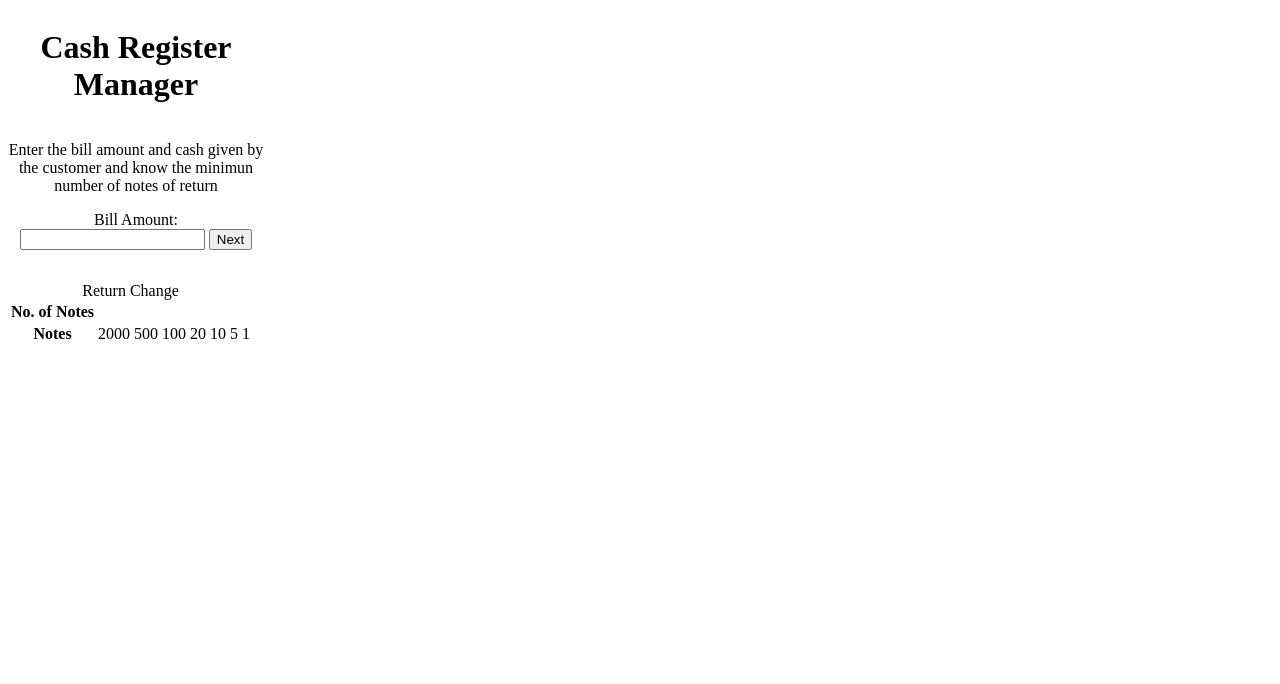
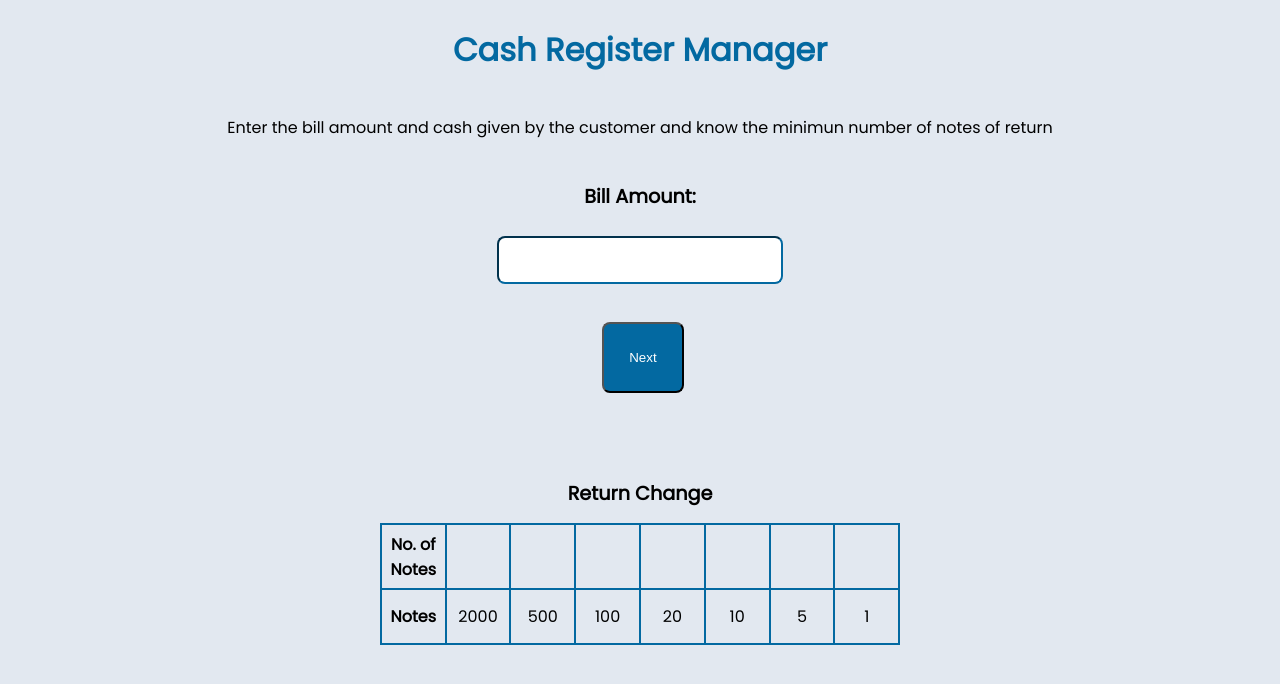
Before and after one commit to Sanika03/cash-register-manager, a plain HTML site: page index.html in a window 1280 px wide. Drawn offline with Linux system fonts and the light colour scheme.

Commit message:
added styling

```diff
--- a/styles.css
+++ b/styles.css
@@ -1,8 +1,72 @@
+@import url('https://fonts.googleapis.com/css2?family=Poppins&display=swap');
+
+:root{
+    --primary-color : #0369a1;
+    --secondary-color :  black;
+    --text-color : white;
+    font-family: 'Poppins', sans-serif;
+}
+
+body{
+    margin: 0;
+    background-color: #e2e8f0;
+    box-sizing: border-box;
+}
+
 .container{
     display: flex;
     flex-direction: column;
-    width: 20vw;
+    max-width: 100%;
     text-align: center;
+    margin: auto;
+    color: var(--text-color);
+}
+
+h1 {
+    display: block;
+    margin: 2% 0;
+    color: var(--primary-color);
+}
+
+p {
+    display: block;
+    color: var(--secondary-color);
+    font-size: medium;
+}
+
+label {
+    color: var(--secondary-color);
+    display: block;
+    margin: 2%;
+    font-size: larger;
+    font-weight: 600;
+}
+
+input{
+    border-color: var(--primary-color);
+    border-radius: 0.5rem;
+    padding: 1%;
+    width: 20%;
+    font-size: medium;
+}
+
+#next-button{
+    background-color: var(--primary-color);
+    color: var(--text-color);
+    display: block;
+    border-radius: 0.5rem;
+    padding: 2%;
+    margin: 3% 47%;
+}
+
+#check-button{
+    background-color: var(--primary-color);
+    color: var(--text-color);
+    display: block;
+    border-radius: 0.5rem;
+    padding: 1%;
+    margin: 3% 47%;
+
 }
 
 #div-cash-given{
@@ -12,3 +76,61 @@
 #returnedChange{
     display: none;
 }
+
+caption{
+    color: var(--secondary-color);
+    font-size: larger;
+    font-weight: 600;
+    margin : 3% 10%;
+    display: table-caption;
+    text-align: center;
+}
+
+table {
+    width : 25%;
+    text-align: center;
+    table-layout: fixed;
+    border-collapse: collapse;
+    margin: auto;
+    margin-bottom: 10%;
+}
+
+tr{
+    color: var(--secondary-color);
+}
+
+th, td{
+    border: 2px solid var(--primary-color);
+    width: 0%;
+    border-collapse: collapse;
+    padding: 0.4rem;
+    text-align: center;
+    height: 40px;
+    width : 50px;
+}
+
+@media only screen and (max-width: 600px){
+    input {
+        text-align: center;
+    }
+
+    #check-button {
+        margin : 3% 45%;
+    }
+
+    #next-button {
+        margin : 3% 44%;
+    }
+
+    table{
+    width : 100%;
+    text-align: center;
+    display: vertical;
+    }
+
+    th, td {
+        font-size: 80%;
+        width: 100%;
+        height: 100%;
+    }
+}
```
